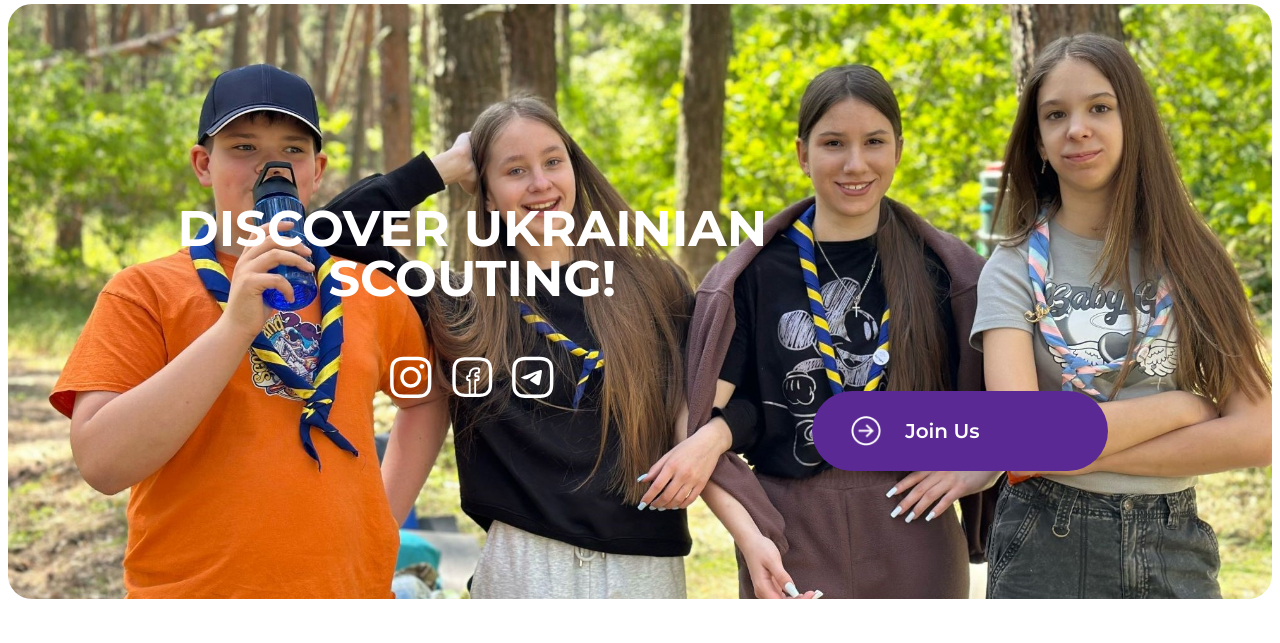
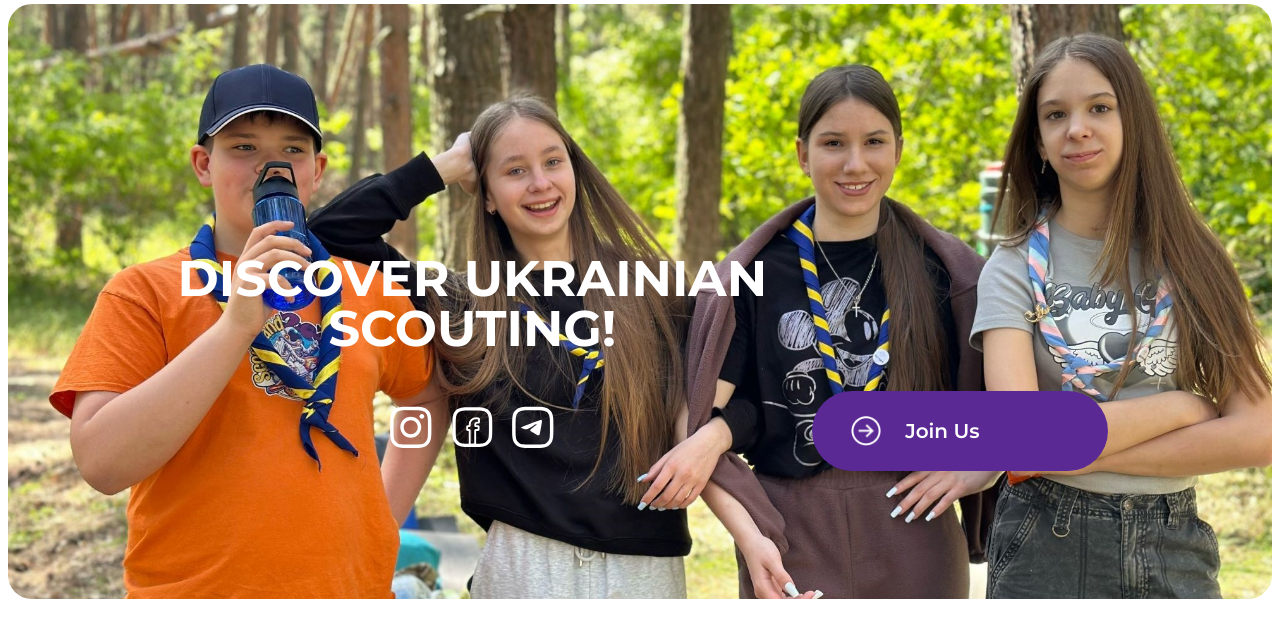
Before and after one commit to ValentynaJasochka/scouts-website, a PHP site: page /en/ in a window 1280 px wide. Shown: the part 138-781 px from the top of the page. Run offline with PHP 8.4, Linux system fonts and the light colour scheme.

Commit message:
align text on Hero picture

```diff
--- a/pages/home/styles.css
+++ b/pages/home/styles.css
@@ -16,7 +16,6 @@
     margin-bottom: 16px;
     height: 109px;
   }
-
 
   .main-part-section-img-wrapper > .main-part-section-img {
     display: block;
@@ -78,6 +77,7 @@
   .social-media-list {
     display: flex;
     gap: 8px;
+    margin-bottom: 12px;
   }
 
   .social-media-item {
@@ -194,7 +194,6 @@
     height: 58px;
     border-radius: 1000px;
     overflow: hidden;
-
   }
 
   .about-scouts-card-img > .about-scouts-card-picture {
@@ -246,7 +245,6 @@
     margin-bottom: 16px;
   }
 
-
   .main-information-block {
     display: flex;
     max-width: 100%;
@@ -294,7 +292,6 @@
     grid-gap: 16px;
   }
 
-
   .events-item {
     display: flex;
     flex-direction: column;
@@ -334,7 +331,6 @@
     object-fit: cover;
     background-position: center;
   }
-
 
   .events-item-text {
     font-size: 14px;
@@ -396,7 +392,6 @@
     gap: 8px;
     /* height: 224px; */
     padding: 8px;
-
   }
 
   .reviews-individuo-wrapper {
@@ -521,6 +516,7 @@
     background-position: center;
     background-image: url("/images/about-us/background-img.jpg");
     background-size: cover;
+    align-items: flex-end;
   }
 
   .hero-container {
@@ -547,9 +543,8 @@
   .social-media-list {
     display: flex;
     gap: 19px;
-
+    margin-bottom: 18px;
   }
-
 
   .social-media-item-icon:hover {
     fill: rgb(222, 213, 233);
@@ -726,14 +721,12 @@
   }
 
   .main-part-section-img-wrapper {
-
     aspect-ratio: 1.025;
     border-radius: 24px;
 
     /* width: 392px; */
     height: 434px;
   }
-
 
   .main-information-block {
     display: flex;
@@ -809,7 +802,8 @@
     flex-direction: column;
   }
 
-  .events-item:nth-child(2n+1), .events-item:nth-child(2n+2) {
+  .events-item:nth-child(2n + 1),
+  .events-item:nth-child(2n + 2) {
     flex: auto;
   }
 
@@ -932,7 +926,6 @@
     background-position: center;
   }
 
-
   .reviews-individuo {
     display: flex;
     flex-direction: column;
@@ -977,7 +970,6 @@
     display: block;
   }
 
-
   /* invitation */
   .invitation {
     width: 100%;
@@ -1015,7 +1007,6 @@
     font-size: 20px;
     line-height: 1.5;
     text-align: center;
-
   }
 
   .subscribing-link-invitation {
@@ -1042,9 +1033,7 @@
     z-index: 1;
     margin-left: -40px;
     width: 50%;
-
   }
-
 }
 
 @media screen and (min-width: 1467px) {
```
Lines whose indentation alone changed are shown as unchanged.
